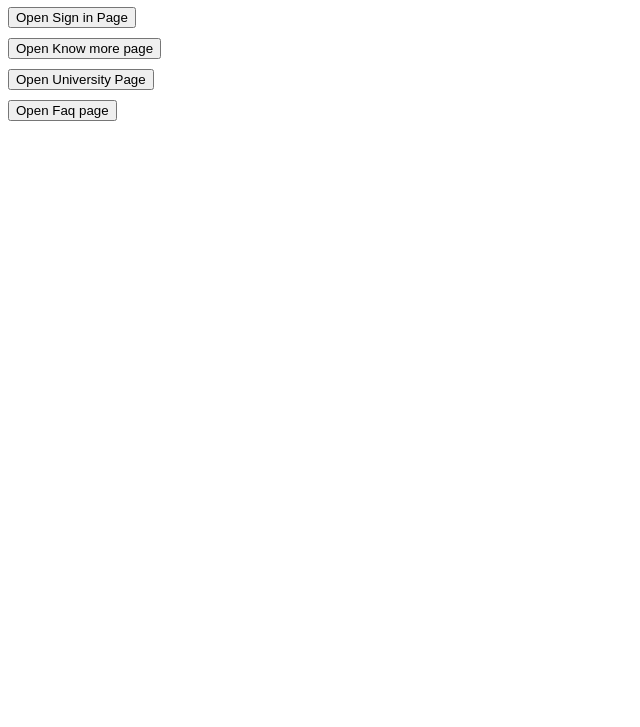
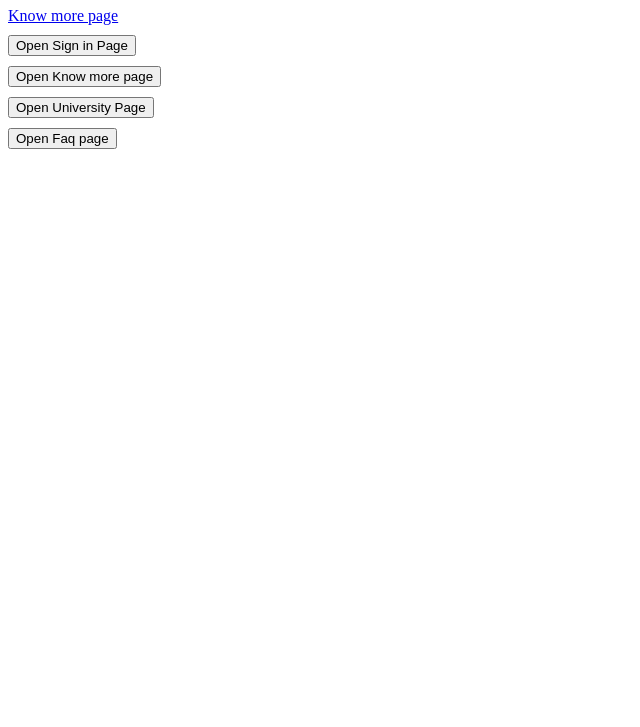
Before and after one commit to amtku/Testing, a plain HTML site: page index.html in a window 1280 px wide. Shown: the part 73-800 px from the top of the page, without its empty margins (0-640 px from the left). Drawn offline with Linux system fonts and the light colour scheme.

Commit message:
done some changes.

```diff
--- a/index.html
+++ b/index.html
@@ -10,14 +10,21 @@
 	<h1>Know from where uses is coming!</h1>
 
     <div style="padding-bottom: 10px;">
+        <a id="myLink" href="http://localhost:4200/external/knowMore/Internship/I6BSXN8">Know more page</a>
+    </div>
+
+    <div style="padding-bottom: 10px;">
         <button id="signIn">Open Sign in Page</button>
     </div>
+
     <div style="padding-bottom: 10px;">
         <button id="knowMore">Open Know more page</button>
     </div>
+
     <div style="padding-bottom: 10px;">
         <button id="universityPage">Open University Page</button>
     </div>
+
     <div style="padding-bottom: 10px;">
         <button id="faqPage">Open Faq page</button>
     </div>
```
